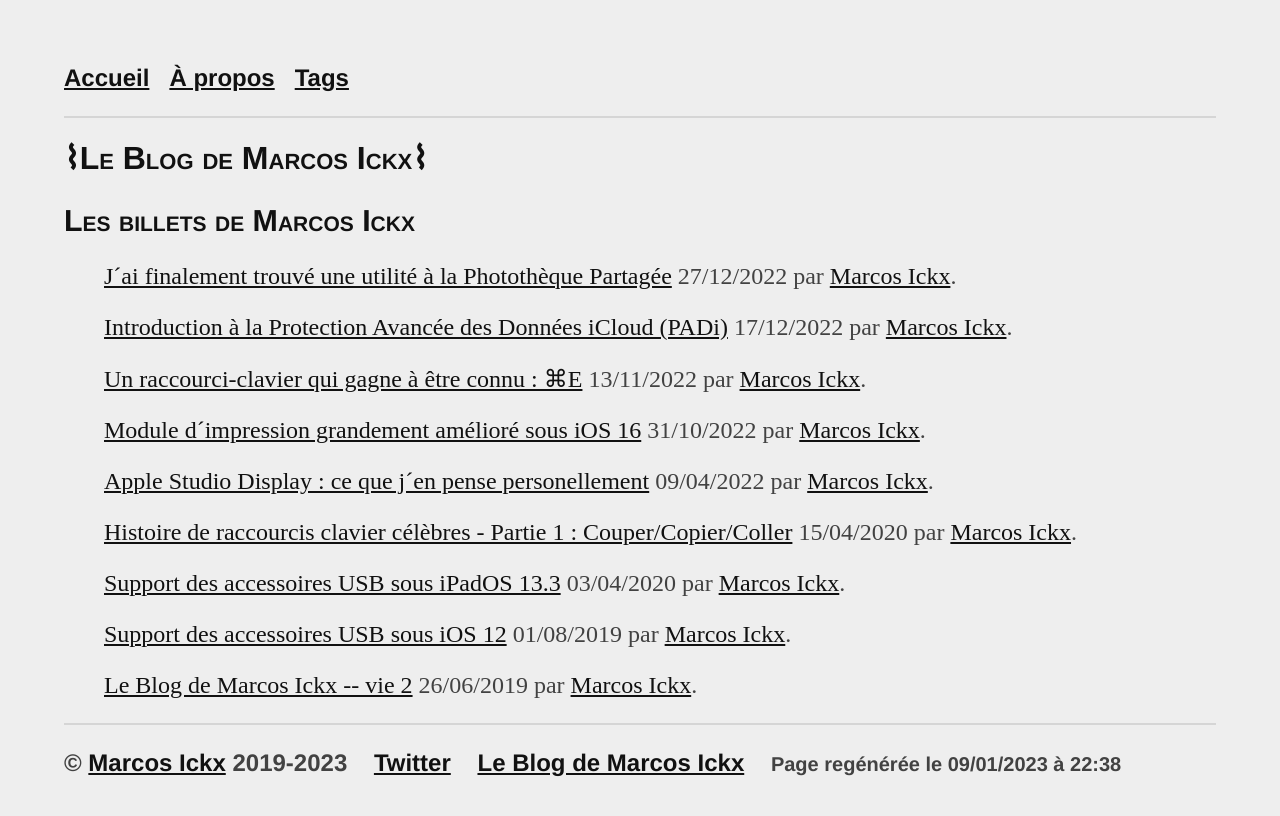
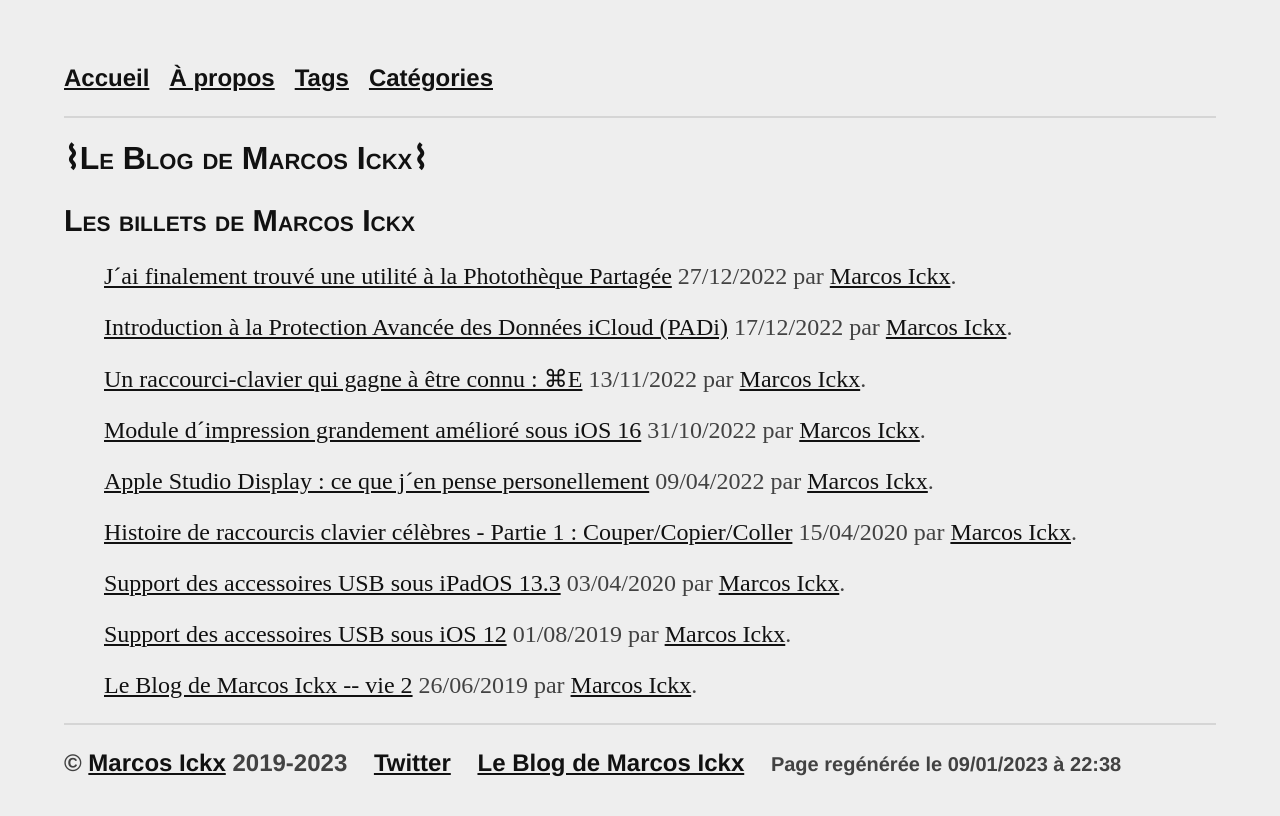
Before and after one commit to MarcosIckx/PreviewMarcosxNet, a Jekyll site: the page built from index.html, in a window 1280 px wide. Shown: the top 816 px of the page. Built offline with Jekyll 4.4.1, drawn with Linux system fonts in a browser that asks for light colours; the list of posts is cut into pages by our own code.

Commit message:
Update nav_headers.yaml

```diff
--- a/_data/nav_headers.yaml
+++ b/_data/nav_headers.yaml
@@ -4,3 +4,5 @@
   url: /apropos/
 - title: Tags
   url: /tags/
+- title: Catégories
+  url: /categories/
```
